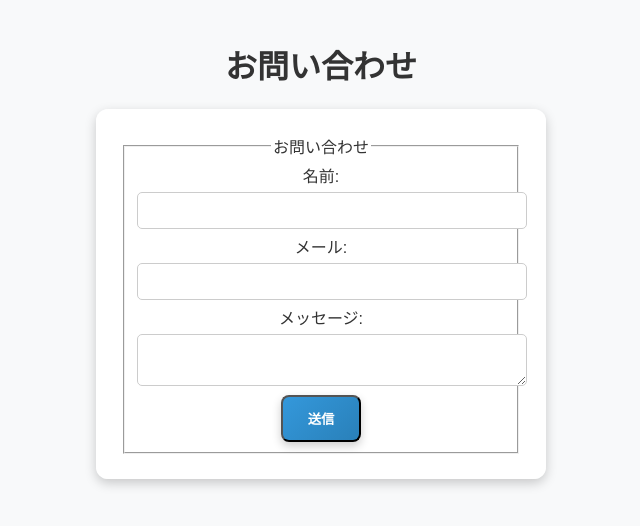
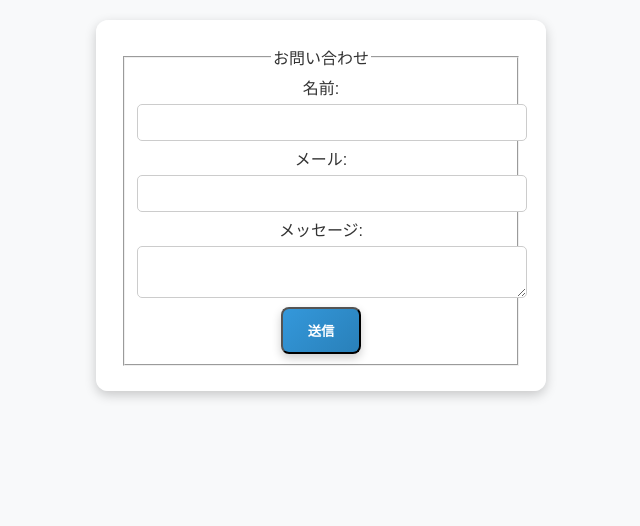
Before and after one commit to cloudrobo48/aws-cloud, a Jekyll site: the page contact.html, which Jekyll copies as it is, in a window 1280 px wide. Shown: the top 526 px of the page, without its empty margins (319-959 px from the left). Built offline with Jekyll 4.4.1, drawn with Linux system fonts in a browser that asks for light colours; a script that is not in the unit is left out.

Commit message:
Update contact.html

```diff
--- a/contact.html
+++ b/contact.html
@@ -7,24 +7,21 @@
     <link rel="stylesheet" href="/assets/css/style.css">
 </head>
 <body>
-    <h1>お問い合わせ</h1>
     <form id="contactForm">
         <fieldset>
             <legend>お問い合わせ</legend>
-
             <label for="name">名前:</label>
             <input type="text" id="name" name="name" required>
-
             <label for="email">メール:</label>
             <input type="email" id="email" name="_replyto" required>
-
             <label for="message">メッセージ:</label>
             <textarea id="message" name="message" required></textarea>
-
             <button id="submitButton">送信</button>
             <p id="responseMessage" style="display: none;"></p>
         </fieldset>
     </form>
 
+    <!-- JavaScriptファイルを最後に読み込む -->
+    <script src="/assets/js/script.js"></script>
 </body>
 </html>
```
Lines whose indentation alone changed are shown as unchanged.
